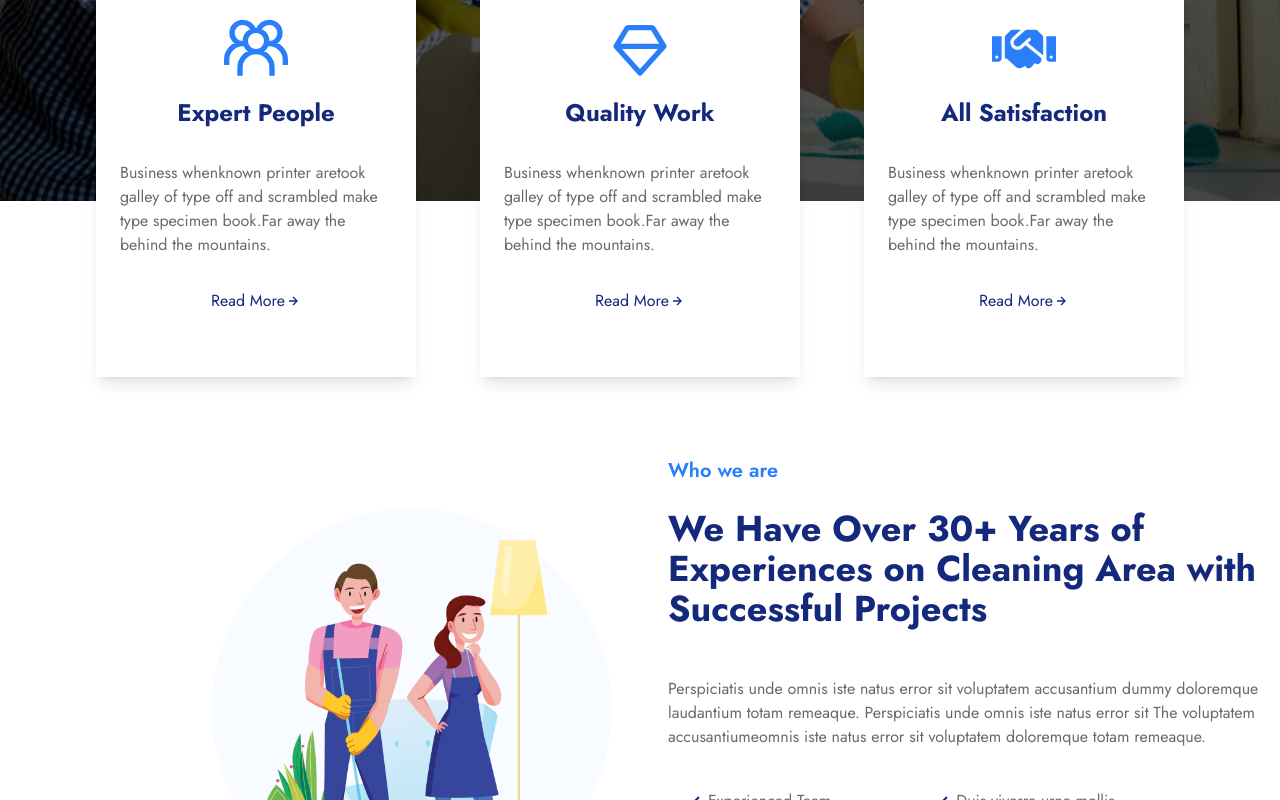
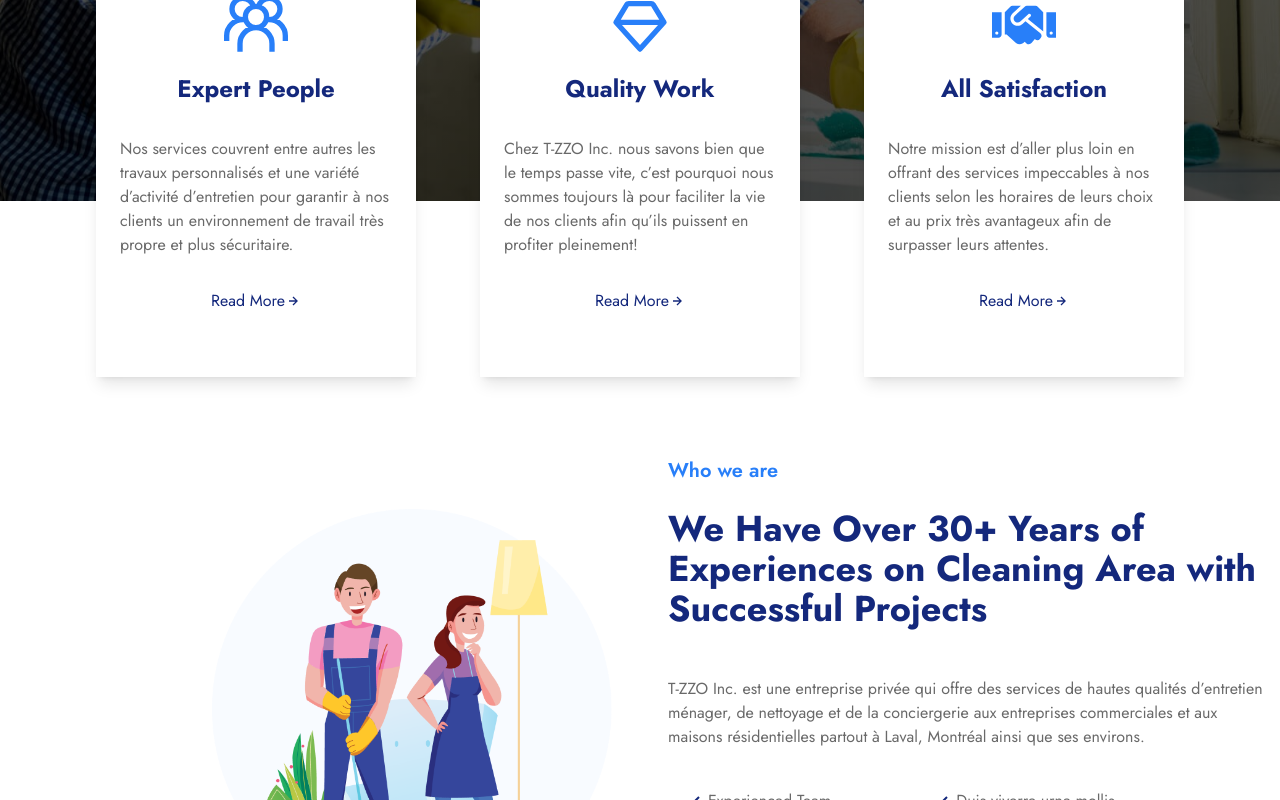
Before and after one commit to mugishap/clenix, a React (Vite) app: page / in a window 1280 px wide. Shown: the part 520-1320 px from the top of the page. Built offline with nearby package versions, Linux system fonts and the light colour scheme.

Commit message:
[fix]: Remove dummy text

```diff
--- a/src/constants/index.ts
+++ b/src/constants/index.ts
@@ -36,17 +36,17 @@ export const qualities = [
     {
         icon: GrGroup,
         head: 'Expert People',
-        description: 'Business whenknown printer aretook galley of type off and scrambled make type specimen book.Far away the behind the mountains.'
+        description: 'Nos services couvrent entre autres les travaux personnalisés et une variété d’activité d’entretien pour garantir à nos clients un environnement de travail très propre et plus sécuritaire.'
     },
     {
         icon: BiDiamond,
         head: 'Quality Work',
-        description: 'Business whenknown printer aretook galley of type off and scrambled make type specimen book.Far away the behind the mountains.'
+        description: 'Chez T-ZZO Inc. nous savons bien que le temps passe vite, c’est pourquoi nous sommes toujours là pour faciliter la vie de nos clients afin qu’ils puissent en profiter pleinement!'
     },
     {
         icon: FaHandshake,
         head: 'All Satisfaction',
-        description: 'Business whenknown printer aretook galley of type off and scrambled make type specimen book.Far away the behind the mountains.'
+        description: 'Notre mission est d’aller plus loin en offrant des services impeccables à nos clients selon les horaires de leurs choix et au prix très avantageux afin de surpasser leurs attentes. '
     },
 
 ]
--- a/src/pages/home/Home.tsx
+++ b/src/pages/home/Home.tsx
@@ -57,8 +57,7 @@ const Home: React.FC = () => {
               We Have Over 30+ Years of Experiences on Cleaning Area with Successful Projects
             </span>
             <span className='text-primary-gray my-6'>
-              Perspiciatis unde omnis iste natus error sit voluptatem accusantium dummy doloremque laudantium totam remeaque. Perspiciatis unde omnis iste natus error sit The voluptatem accusantiumeomnis iste natus error sit voluptatem doloremque totam remeaque.
-            </span>
+              T-ZZO Inc. est une entreprise privée qui offre des services de hautes qualités d’entretien ménager, de nettoyage et de la conciergerie aux entreprises commerciales et aux maisons résidentielles partout à Laval, Montréal ainsi que ses environs.             </span>
             <div className='my-4 grid grid-cols-2'>
               {
                 offers.map((offer, index) => (
@@ -148,7 +147,7 @@ const Home: React.FC = () => {
                       </div>
                     ))
                   }
-                  <button className='bg-primary-yellow mt-4 px-8 py-3 text-secondary-blue group-hover:text-white group-hover:bg-secondary-blue'>
+                  <button hidden className='bg-primary-yellow mt-4 px-8 py-3 text-secondary-blue group-hover:text-white group-hover:bg-secondary-blue'>
                     BOOK NOW
                   </button>
                 </div>
```
Also changed, not shown: 1 other file (tests, documents, lock files or other folders).
